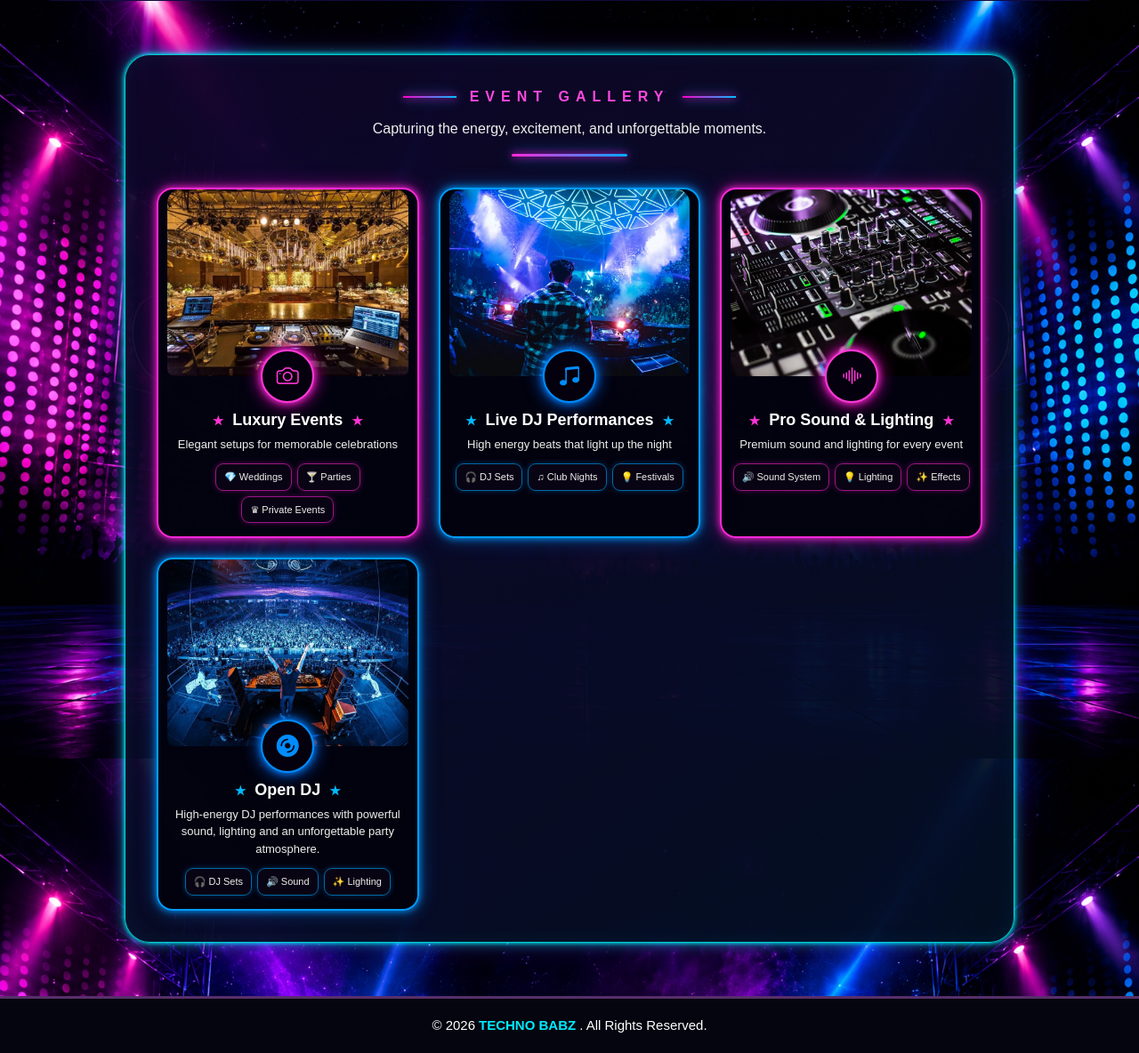
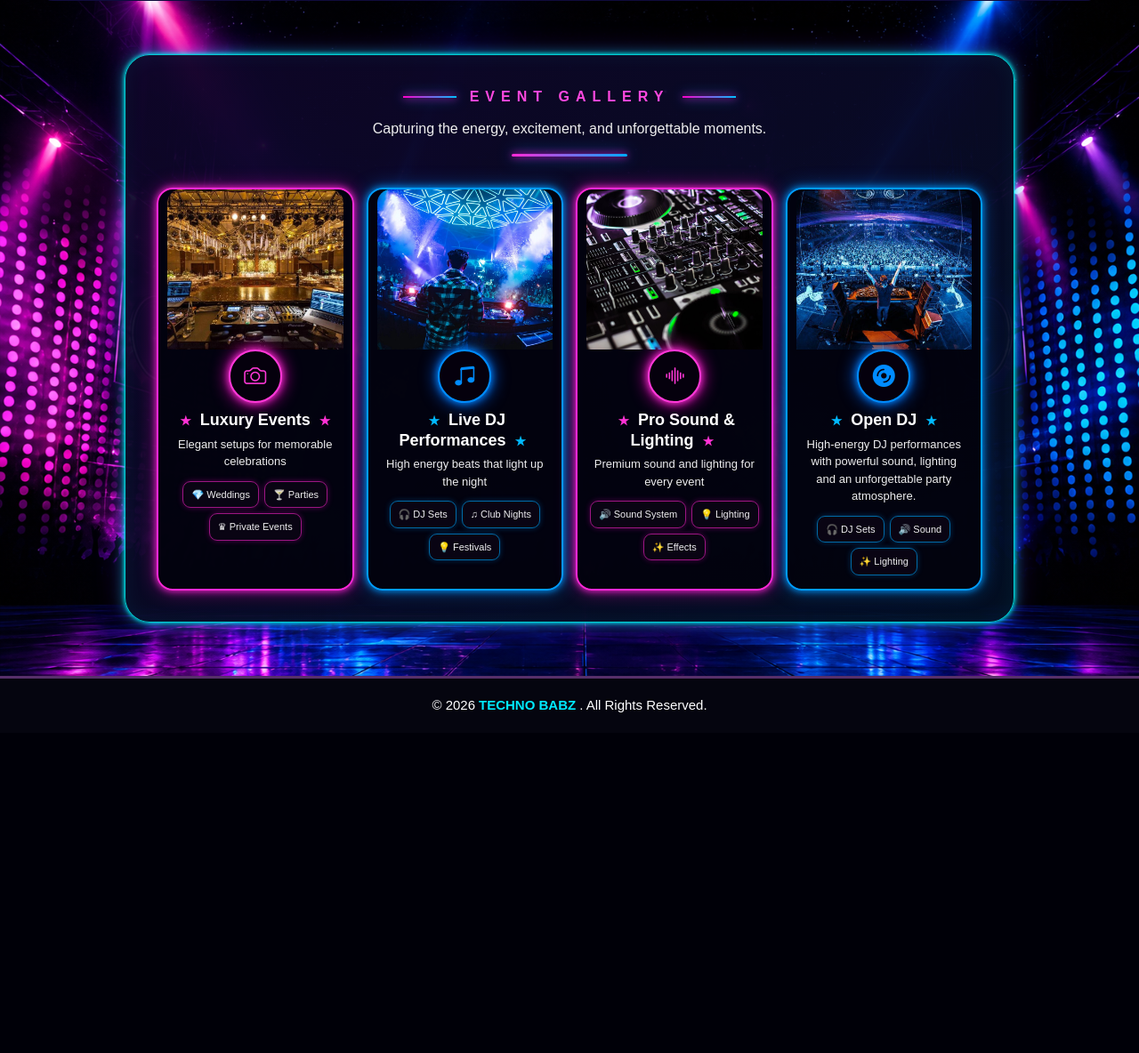
Before and after one commit to anusatheesanathu-9383/techno-babz, a Django app: page / in a window 1280 px wide. Shown: the part 855-2039 px from the top of the page at 89% size. After the commit the page ends 1656 px from the top, so only its background shows below. Run offline with Django 5.2, Linux system fonts and the light colour scheme.

Commit message:
Make desktop event gallery four columns

```diff
--- a/static/css/style.css
+++ b/static/css/style.css
@@ -4090,3 +4090,41 @@ body.about-page .container {
         height: 190px !important;
     }
 }
+
+/* =========================================================
+   DESKTOP EVENT GALLERY — 4 CARDS IN ONE ROW
+   MOBILE IS NOT TOUCHED
+========================================================= */
+
+@media (min-width: 992px) {
+
+    .neon-gallery-container {
+        display: grid !important;
+
+        grid-template-columns: repeat(4, minmax(0, 1fr)) !important;
+
+        gap: 14px !important;
+
+        width: 100% !important;
+        max-width: 1200px !important;
+
+        margin-left: auto !important;
+        margin-right: auto !important;
+    }
+
+    .neon-gallery-card {
+        width: 100% !important;
+        min-width: 0 !important;
+        margin: 0 !important;
+    }
+
+    .neon-gallery-image {
+        width: 100% !important;
+    }
+
+    .neon-gallery-image img {
+        width: 100% !important;
+        height: 180px !important;
+        object-fit: cover !important;
+    }
+}
```
